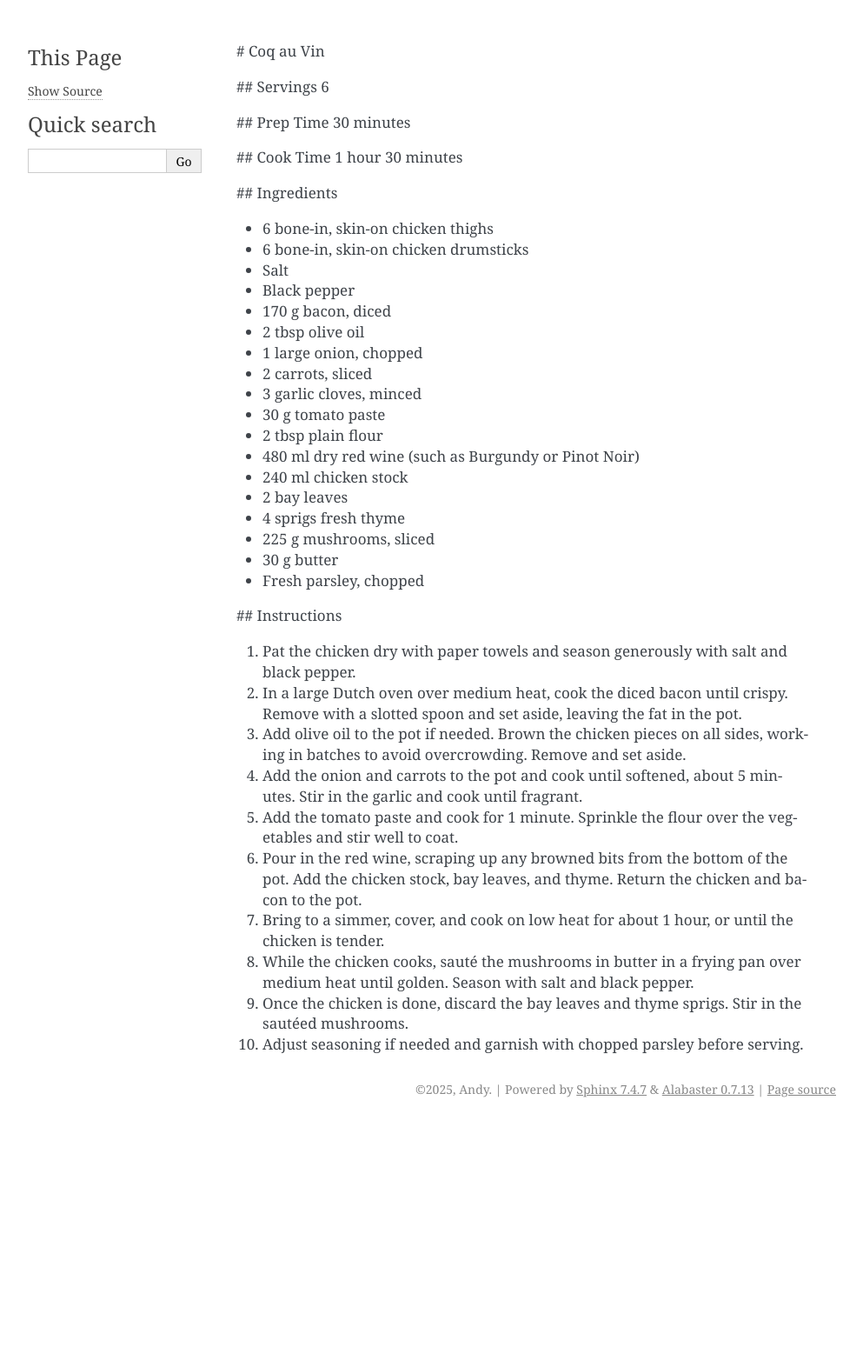
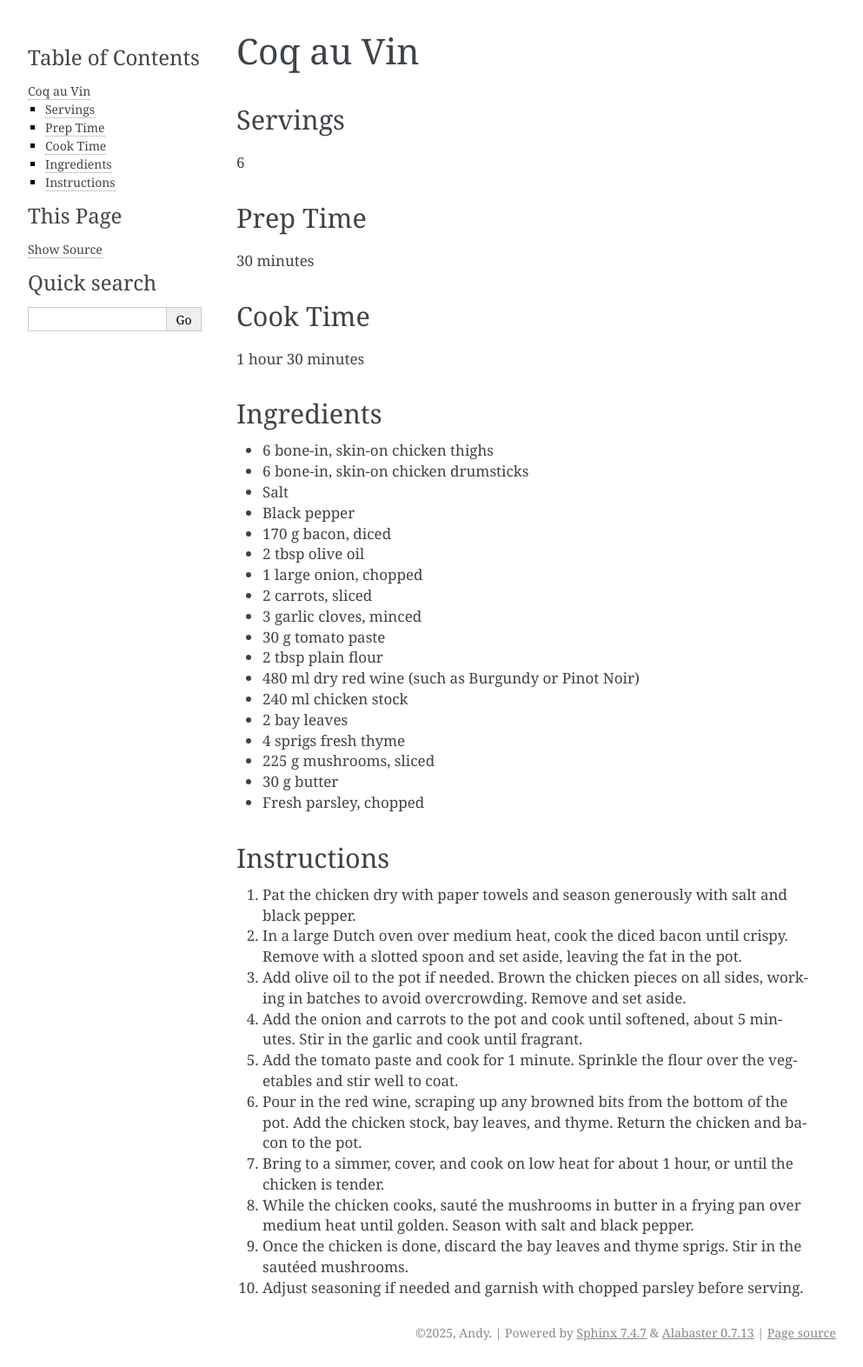
Before and after one commit to andrewclymer/BBQ, a Sphinx documentation site: the page built from docs/source/recipe/coqAuVin.rst, in a window 1280 px wide. Shown: the whole page at 87% size, without its empty margins (148-1141 px from the left). Built offline with Sphinx 7.4.7, drawn with Linux system fonts in a browser that asks for light colours; before the commit the page ends 1292 px from its top, so only the background shows below that.

Commit message:
Updated with titles

```diff
--- a/docs/source/recipe/coqAuVin.rst
+++ b/docs/source/recipe/coqAuVin.rst
@@ -1,15 +1,21 @@
-# Coq au Vin
+*************
+Coq au Vin
+*************
 
-## Servings
+Servings
+##########
 6
 
-## Prep Time
+Prep Time
+##########
 30 minutes
 
-## Cook Time
+Cook Time
+##########
 1 hour 30 minutes
 
-## Ingredients
+Ingredients
+##########
 
 - 6 bone-in, skin-on chicken thighs
 - 6 bone-in, skin-on chicken drumsticks
@@ -30,7 +36,8 @@
 - 30 g butter
 - Fresh parsley, chopped
 
-## Instructions
+Instructions
+##########
 
 1. Pat the chicken dry with paper towels and season generously with salt and black pepper.
 2. In a large Dutch oven over medium heat, cook the diced bacon until crispy. Remove with a slotted spoon and set aside, leaving the fat in the pot.
```
Also changed, not shown: docs/source/recipe/Katsu.rst (+11 -5 lines), 2 other files.
